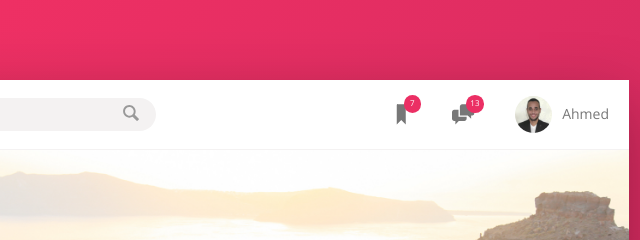
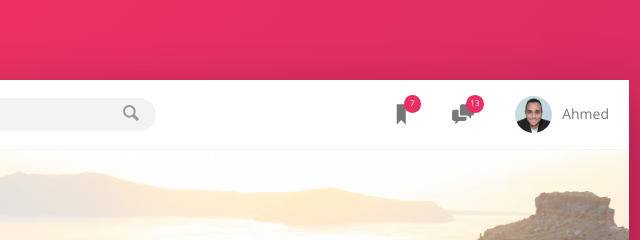
Before and after one commit to Ahmedashref26/Trillo, a website: page index.html in a window 1280 px wide. Shown: the top 240 px of the page, 611-1251 px from the left. Drawn offline with nearby package versions, Linux system fonts and the light colour scheme.

Commit message:
modify readme and html

```diff
--- a/index.html
+++ b/index.html
@@ -44,7 +44,7 @@
           </div>
           <div class="user-nav__user">
             <img
-              src="img/user1.jpg"
+              src="img/user.png"
               alt="User photo"
               class="user-nav__user-photo"
             />
```
Also changed, not shown: README.md, img/p1.png (added), img/user1.jpg (deleted).
